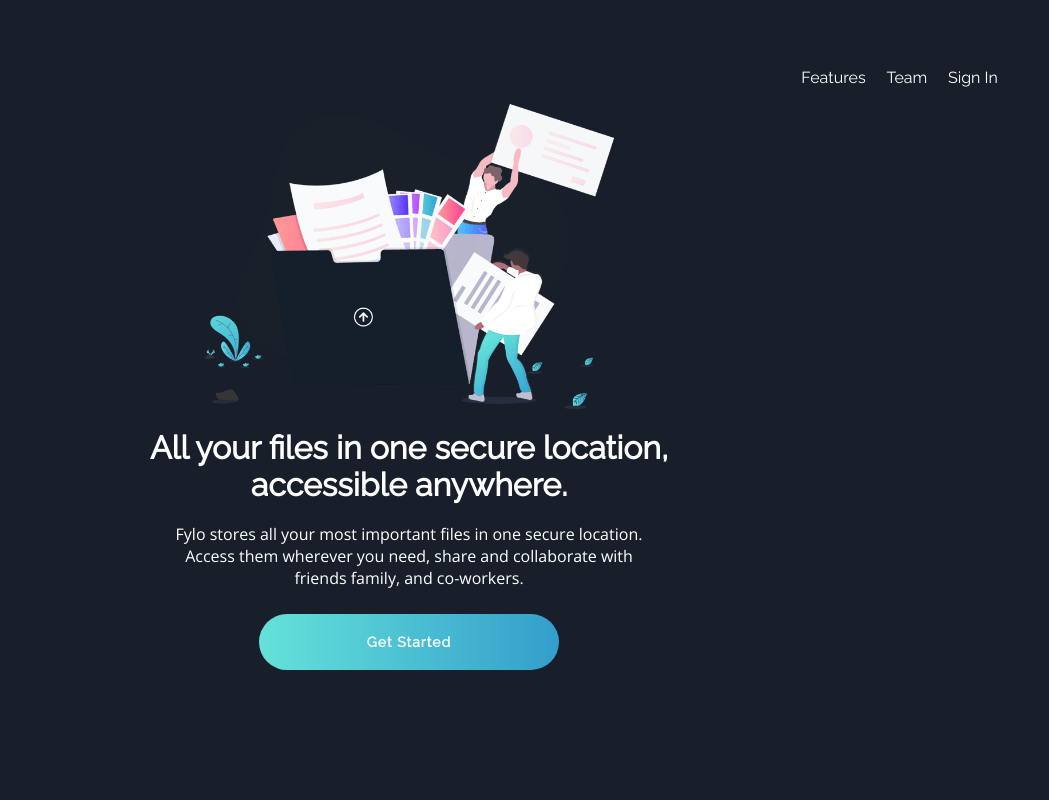
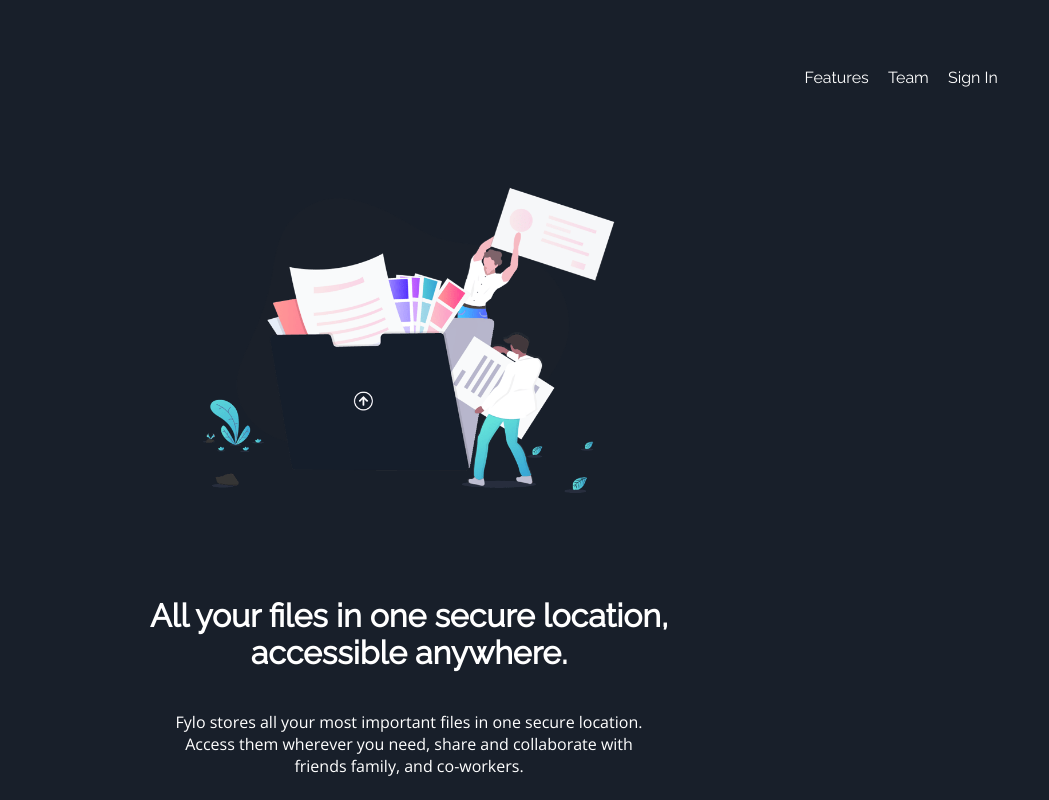
Before and after one commit to CyberGeni/fylo-landing-page-dark-theme, a plain HTML site: page index.html in a window 1280 px wide. Shown: the top 800 px of the page, 231-1280 px from the left. Drawn offline with nearby package versions, Linux system fonts and the light colour scheme.

Commit message:
tried to correct overflow

```diff
--- a/style.css
+++ b/style.css
@@ -20,6 +20,7 @@
 body {
     background-color: hsl(218, 28%, 13%);
     color: white;
+
     overflow-x: hidden;
 }
 main {
@@ -37,12 +38,14 @@
 nav ul li {
     font-family: 'Raleway', 'Segoe UI', Tahoma, Geneva, Verdana, sans-serif;
     list-style-type: none;
-    margin-left: 1.3em;
-
+    margin-left: 1.2em;
 }
 .hero {
     height: 100vh;
     width: 100%;
+    display: flex;
+    flex-direction: column;
+    align-items: center;
 }
 .hero img {
     display: flex;
@@ -179,6 +182,7 @@
     padding: 3%;
     background-color: hsl(216, 53%, 9%);
     width: 100%;
+    margin: 0;
 }
 footer ul {
     margin-top: 24px;
```
Also changed, not shown: index.html (+2 -0 lines).
